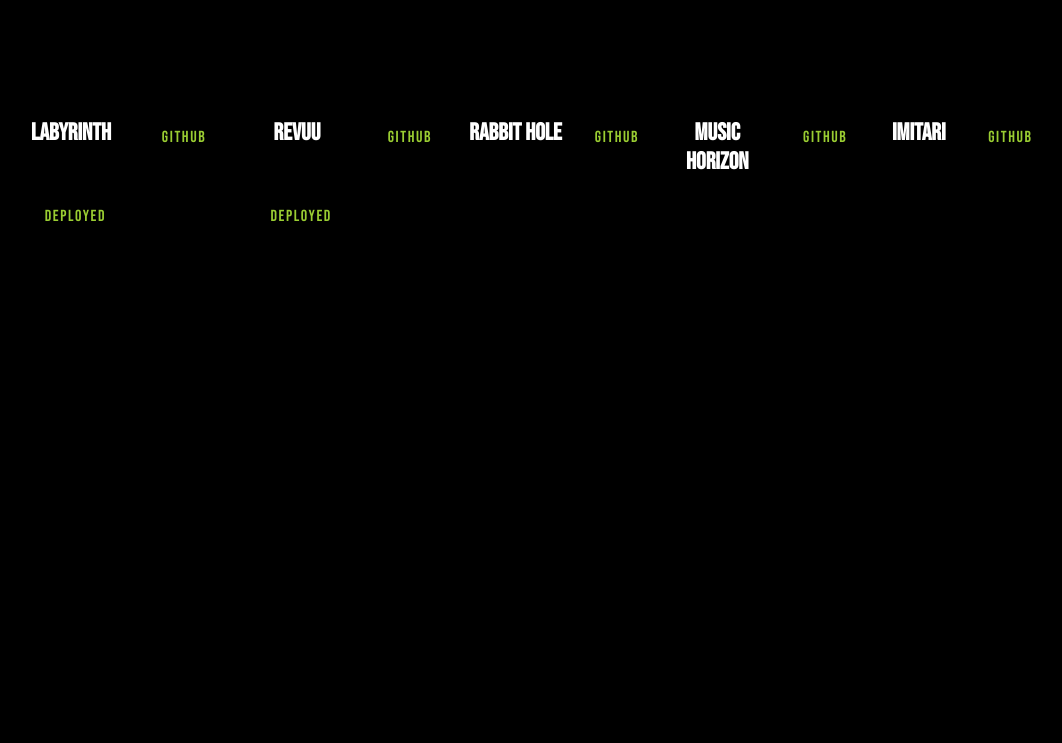
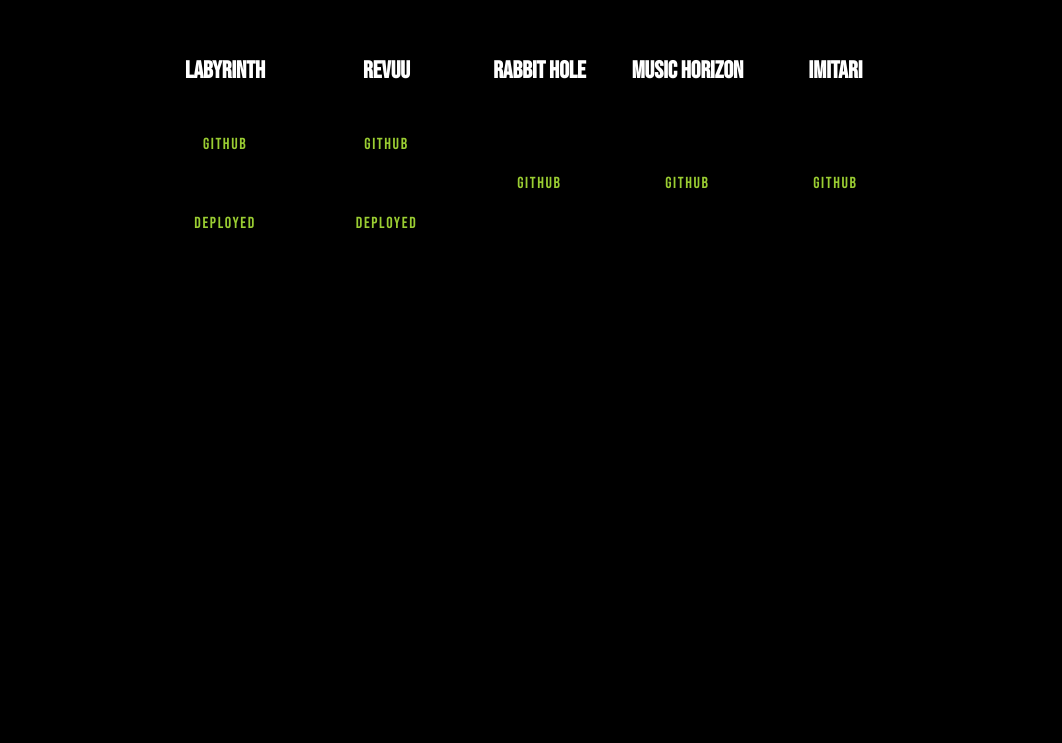
Before and after one commit to abled007/Portfolio, a plain HTML site: page index.html in a window 1280 px wide. Shown: the part 2796-3539 px from the top of the page, without its empty margins (114-1176 px from the left). Drawn offline with nearby package versions, Linux system fonts and the light colour scheme.

Commit message:
projects

```diff
--- a/css/style.css
+++ b/css/style.css
@@ -249,8 +249,9 @@ a, a:visited {
 
 .p {
     display: grid;
-    grid-template-columns: 50% 50%;
+    /* grid-template-columns: 50% 50%; */
     font-family: 'Bebas Neue';
+    padding: 20px;
 }
 
 img {
```
